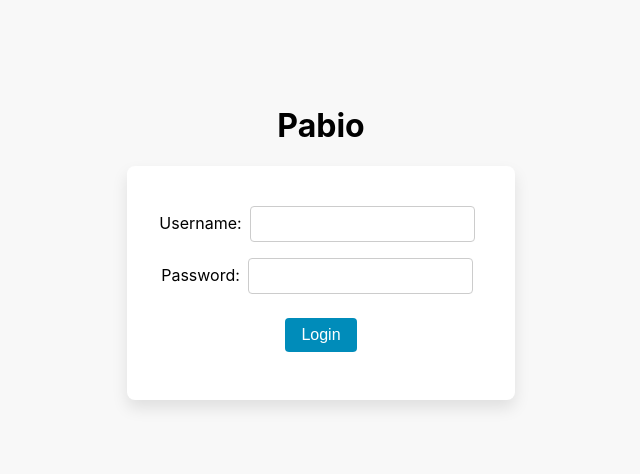
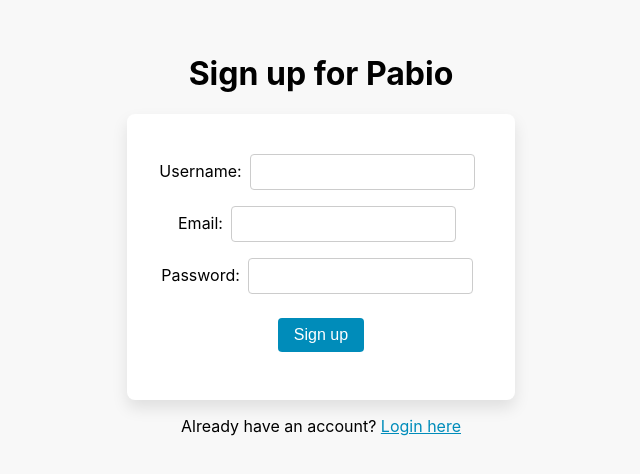
Before and after one commit to anupreetttt/Pabio, a React (Create React App) app: page / in a window 1280 px wide. Shown: the part 158-632 px from the top of the page, without its empty margins (319-959 px from the left). Built offline with nearby package versions, Linux system fonts and the light colour scheme.

Commit message:
Sign up page

```diff
--- a/src/index.js
+++ b/src/index.js
@@ -4,11 +4,12 @@
 import App from './App';
 import reportWebVitals from './reportWebVitals';
 import LoginPage from './login';
+import SignupPage from './signup';
 
 const root = ReactDOM.createRoot(document.getElementById('root'));
 root.render(
   <React.StrictMode>
-    <LoginPage />
+    <SignupPage />
   </React.StrictMode>
 );
 
--- /dev/null
+++ b/src/signup.js
@@ -0,0 +1,50 @@
+import React, { useState } from "react";
+import "./signupPage.css"; // Import the styles from a separate CSS file
+
+function SignupPage() {
+  const [username, setUsername] = useState("");
+  const [email, setEmail] = useState("");
+  const [password, setPassword] = useState("");
+
+  const handleSubmit = (event) => {
+    event.preventDefault();
+    // Call your sign up API endpoint with the entered username, email, and password
+    // You can also perform validation on the fields before calling the API
+  };
+
+  return (
+    <div className="signup-page">
+      <h1>Sign up for Pabio</h1>
+      <form onSubmit={handleSubmit}>
+        <div>
+          <label>Username:</label>
+          <input
+            type="text"
+            value={username}
+            onChange={(event) => setUsername(event.target.value)}
+          />
+        </div>
+        <div>
+          <label>Email:</label>
+          <input
+            type="email"
+            value={email}
+            onChange={(event) => setEmail(event.target.value)}
+          />
+        </div>
+        <div>
+          <label>Password:</label>
+          <input
+            type="password"
+            value={password}
+            onChange={(event) => setPassword(event.target.value)}
+          />
+        </div>
+        <button type="submit">Sign up</button>
+      </form>
+      <p>Already have an account? <span className="login-link">Login here</span></p>
+    </div>
+  );
+}
+
+export default SignupPage;
--- /dev/null
+++ b/src/signupPage.css
@@ -0,0 +1,44 @@
+.signup-page {
+    display: flex;
+    flex-direction: column;
+    align-items: center;
+    justify-content: center;
+    height: 100vh;
+    background-color: #f8f8f8;
+  }
+
+  form {
+    display: flex;
+    flex-direction: column;
+    align-items: center;
+    justify-content: center;
+    background-color: white;
+    padding: 2rem;
+    border-radius: 0.5rem;
+    box-shadow: 0 0.5rem 1rem rgba(0, 0, 0, 0.1);
+  }
+
+  input {
+    margin: 0.5rem;
+    padding: 0.5rem;
+    border-radius: 0.25rem;
+    border: 1px solid #ccc;
+    font-size: 1rem;
+  }
+
+  button {
+    margin: 1rem;
+    padding: 0.5rem 1rem;
+    border: none;
+    border-radius: 0.25rem;
+    background-color: #008cba;
+    color: white;
+    font-size: 1rem;
+    cursor: pointer;
+  }
+
+  .login-link {
+    color: #008cba;
+    text-decoration: underline;
+    cursor: pointer;
+  }
```
